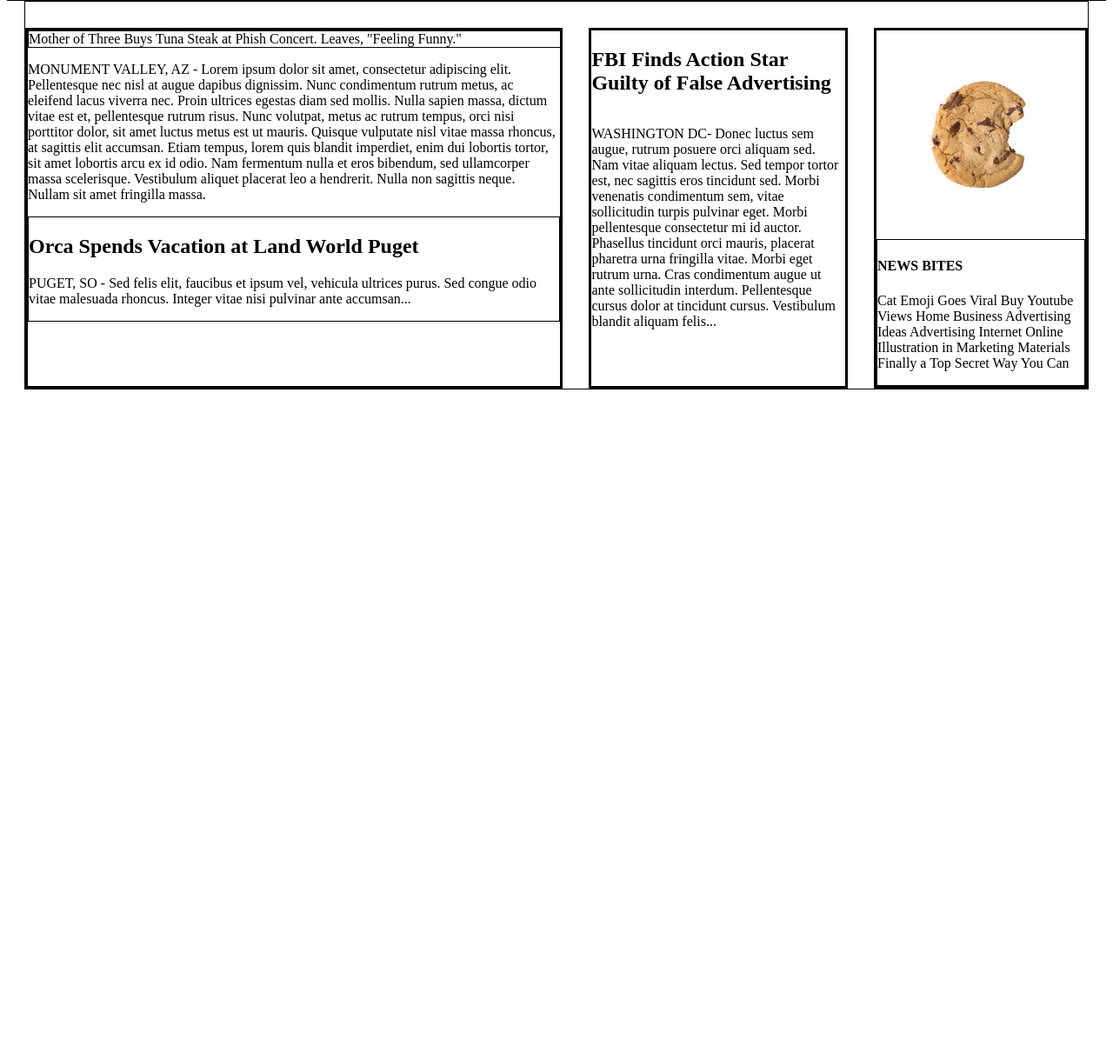
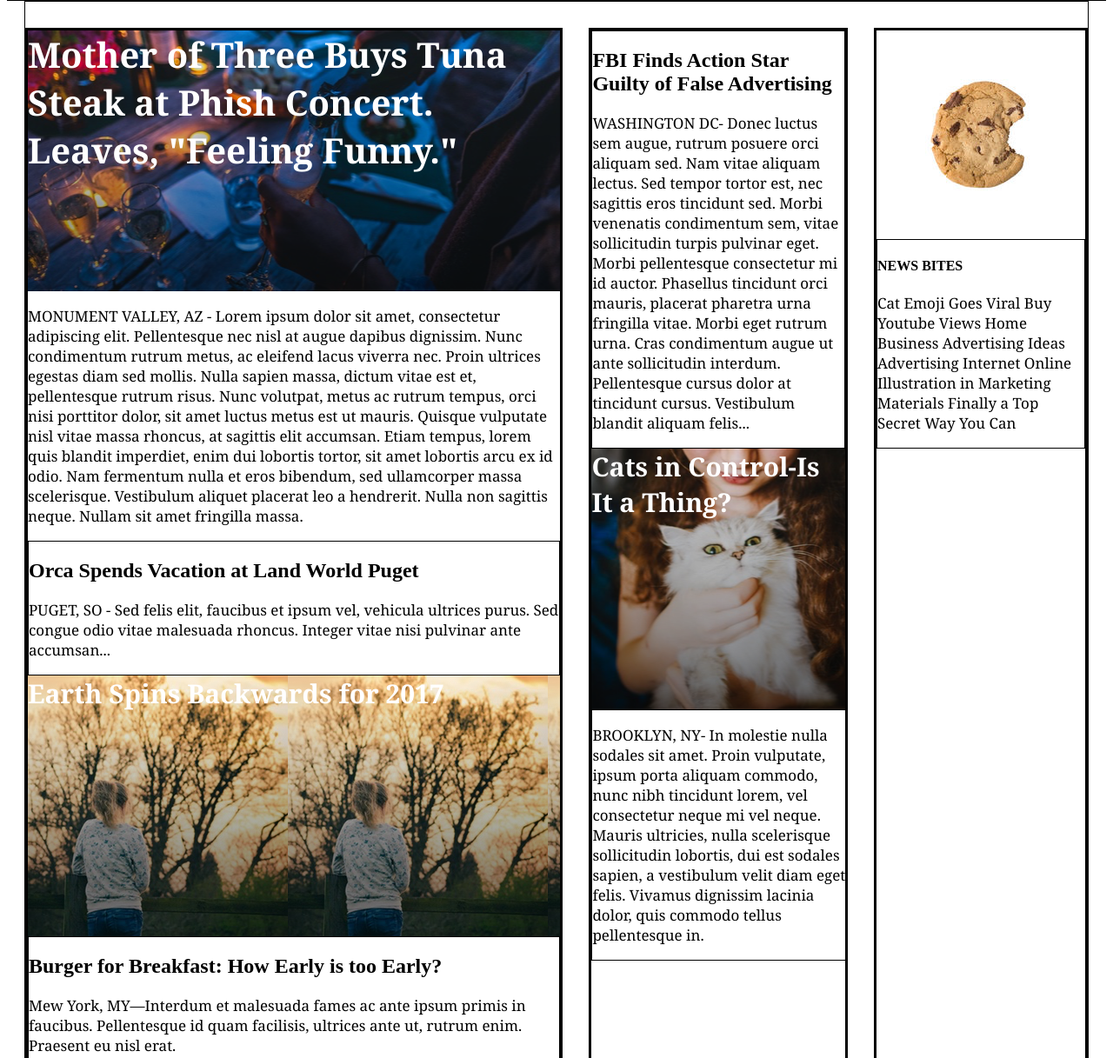
Before and after one commit to teds35/my_times, a plain HTML site: page index.html in a window 1280 px wide. Shown: the part 90-1307 px from the top of the page at 87% size. Before the commit the page ends 800 px from the top, so only its background shows below. Drawn offline with Linux system fonts and the light colour scheme.

Commit message:
Add images as section headers.

```diff
--- a/index.html
+++ b/index.html
@@ -29,41 +29,54 @@
 
             <!--Left Column-->
             <div class="large column">
-                <!--Section Title-->
-                <div class="section border">
+                <!--Section Picture-->
+                <div class="picture picture_text" id="main">
                     Mother of Three Buys Tuna Steak at Phish Concert. Leaves, "Feeling Funny."
                 </div>
                 <!--Section Text-->
-                <div class="section">
+                <div class="section story_text">
                     <p>MONUMENT VALLEY, AZ - Lorem ipsum dolor sit amet, consectetur adipiscing elit. Pellentesque nec nisl at augue dapibus dignissim. Nunc condimentum rutrum metus, ac eleifend lacus viverra nec. Proin ultrices egestas diam sed mollis. Nulla sapien massa, dictum vitae est et, pellentesque rutrum risus. Nunc volutpat, metus ac rutrum tempus, orci nisi porttitor dolor, sit amet luctus metus est ut mauris. Quisque vulputate nisl vitae massa rhoncus, at sagittis elit accumsan. Etiam tempus, lorem quis blandit imperdiet, enim dui lobortis tortor, sit amet lobortis arcu ex id odio. Nam fermentum nulla et eros bibendum, sed ullamcorper massa scelerisque. Vestibulum aliquet placerat leo a hendrerit. Nulla non sagittis neque. Nullam sit amet fringilla massa.</p>
                 </div>
 
-                <!--Section Title-->
+                <!--Section Title & Text-->
                 <div class="border">
                     <h2 class="section">Orca Spends Vacation at Land World Puget</h2>
-                    <p class="section">PUGET, SO - Sed felis elit, faucibus et ipsum vel, vehicula ultrices purus. Sed congue odio vitae malesuada rhoncus. Integer vitae nisi pulvinar ante accumsan...</p>
-                </div>
-                <!--Section Text-->
-                <div class="section">
+                    <p class="section story_text">PUGET, SO - Sed felis elit, faucibus et ipsum vel, vehicula ultrices purus. Sed congue odio vitae malesuada rhoncus. Integer vitae nisi pulvinar ante accumsan...</p>
                 </div>
 
-                <!--Section Title-->
-                <div class="section">
+                <!--Section Picture-->
+                <div class="picture picture_text" id="story2">
+                    Earth Spins Backwards for 2017
                 </div>
-                <!--Section Text-->
-                <div class="section">
+
+                <!--Section Title & Text-->
+                <div class="border">
+                    <h2 class="section">Burger for Breakfast: How Early is too Early?</h2>
+                    <p class="section story_text">Mew York, MY—Interdum et malesuada fames ac ante ipsum primis in faucibus. Pellentesque id quam facilisis, ultrices ante ut, rutrum enim. Praesent eu nisl erat.</p>
+                </div>
+
+                <!--Section Picture-->
+                <div class="picture picture_text" id="story3">
+                    Research Shows Cameras Erase Memory
                 </div>
             </div>
 
             <!--Middle Column-->
             <div class="medium column">
-                <!--Section Title-->
-                <div class="section">
-                    <h2>FBI Finds Action Star Guilty of False Advertising</h2>
+                <!--Section Title & Text-->
+                <div class="border">
+                    <h2 class="section">FBI Finds Action Star Guilty of False Advertising</h2>
+                    <p class="section story_text">WASHINGTON DC- Donec luctus sem augue, rutrum posuere orci aliquam sed. Nam vitae aliquam lectus. Sed tempor tortor est, nec sagittis eros tincidunt sed. Morbi venenatis condimentum sem, vitae sollicitudin turpis pulvinar eget. Morbi pellentesque consectetur mi id auctor. Phasellus tincidunt orci mauris, placerat pharetra urna fringilla vitae. Morbi eget rutrum urna. Cras condimentum augue ut ante sollicitudin interdum. Pellentesque cursus dolor at tincidunt cursus. Vestibulum blandit aliquam felis...</p>
                 </div>
+
+                <!--Section Picture-->
+                <div class="picture picture_text" id="story1">
+                    Cats in Control-Is It a Thing?
+                </div>
+
                 <!--Section Text-->
-                <div class="section">
-                    <p>WASHINGTON DC- Donec luctus sem augue, rutrum posuere orci aliquam sed. Nam vitae aliquam lectus. Sed tempor tortor est, nec sagittis eros tincidunt sed. Morbi venenatis condimentum sem, vitae sollicitudin turpis pulvinar eget. Morbi pellentesque consectetur mi id auctor. Phasellus tincidunt orci mauris, placerat pharetra urna fringilla vitae. Morbi eget rutrum urna. Cras condimentum augue ut ante sollicitudin interdum. Pellentesque cursus dolor at tincidunt cursus. Vestibulum blandit aliquam felis...</p>
+                <div class="section border">
+                    <p class="story_text">BROOKLYN, NY- In molestie nulla sodales sit amet. Proin vulputate, ipsum porta aliquam commodo, nunc nibh tincidunt lorem, vel consectetur neque mi vel neque. Mauris ultricies, nulla scelerisque sollicitudin lobortis, dui est sodales sapien, a vestibulum velit diam eget felis. Vivamus dignissim lacinia dolor, quis commodo tellus pellentesque in.</p>
                 </div>
             </div>
 
@@ -72,7 +85,7 @@
                 <img src="resources/images/img-news-bite.png">
                 <div class="border">
                     <h4 class="section">NEWS BITES</h4>
-                    <p class="section">Cat Emoji Goes Viral Buy Youtube Views Home Business Advertising Ideas Advertising Internet Online Illustration in Marketing Materials Finally a Top Secret Way You Can</p>
+                    <p class="section story_text">Cat Emoji Goes Viral Buy Youtube Views Home Business Advertising Ideas Advertising Internet Online Illustration in Marketing Materials Finally a Top Secret Way You Can</p>
                 </div>
             </div>
         </div>
--- a/resources/css/index.css
+++ b/resources/css/index.css
@@ -41,6 +41,9 @@ nav a {
     display: flex;
     margin: 0 20px;
     border: 1px solid black;
+    height: auto;
+    width: auto;
+    overflow: scroll;
 }
 
 .column {
@@ -69,6 +72,45 @@ nav a {
     width: 100%;
 }
 
+.story_text {
+    font-family: Georgia;
+    font-size: 17px;
+    color: black;
+}
+
+.picture_text {
+    font-family: Georgia;
+    font-weight: bold;
+    font-size: 30px;
+    color: white;
+}
+
+#main.picture_text {
+    font-size: 40px;
+}
+
+.picture {
+    display: flex;
+    width: 100%;
+    height: 300px;
+}
+
+#main.picture {
+    background-image: url("../images/img-story-main.png");
+}
+
+#story1.picture {
+    background-image: url("../images/img-story-1.png");
+}
+
+#story2.picture {
+    background-image: url("../images/img-story-2.png");
+}
+
+#story3.picture {
+    background-image: url("../images/img-story-3.png");
+}
+
 .border {
     border: 1px solid black;
 }
```
